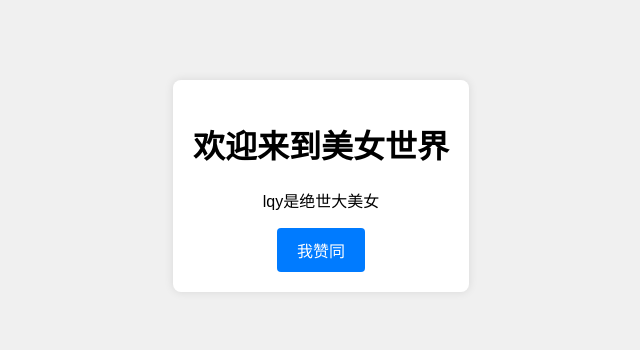
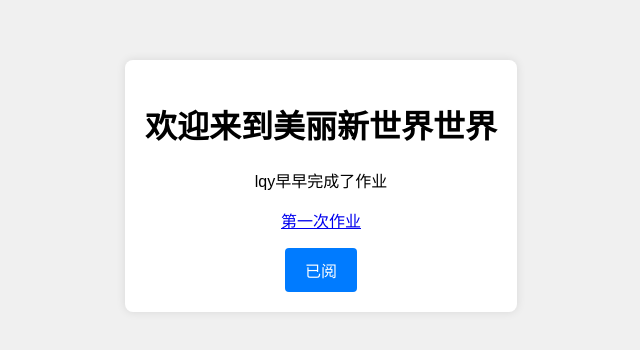
Before and after one commit to MMyyjy/MMyyjy.github.io, a plain HTML site: page index.html in a window 1280 px wide. Shown: the part 214-564 px from the top of the page, without its empty margins (319-959 px from the left). Drawn offline with Linux system fonts and the light colour scheme.

Commit message:
Update index.html

```diff
--- a/index.html
+++ b/index.html
@@ -39,9 +39,10 @@
 </head>
 <body>
     <div class="container">
-        <h1>欢迎来到美女世界</h1>
-        <p>lqy是绝世大美女</p>
-        <button onclick="alert('你真棒！')">我赞同</button>
+        <h1>欢迎来到美丽新世界世界</h1>
+        <p>lqy早早完成了作业</p>
+		<p><a href ="https://github.com/MMyyjy/MMyyjy.github.io/tree/main/%E8%AE%A1%E7%AE%97%E6%9C%BA%E5%9B%BE%E5%BD%A2chap01/09802" target="_blank">第一次作业</a></p>
+        <button onclick="alert('你真棒！')">已阅</button>
     </div>
 </body>
 </html>
```
